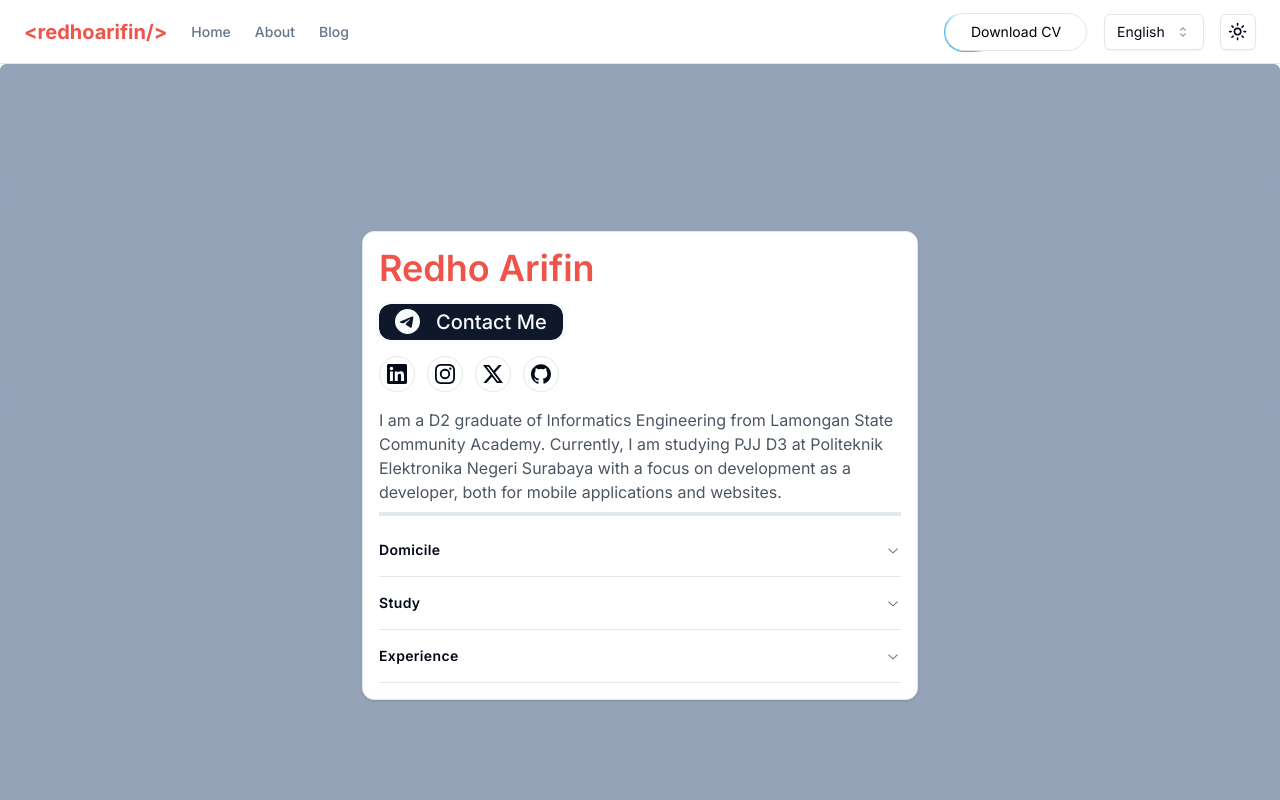
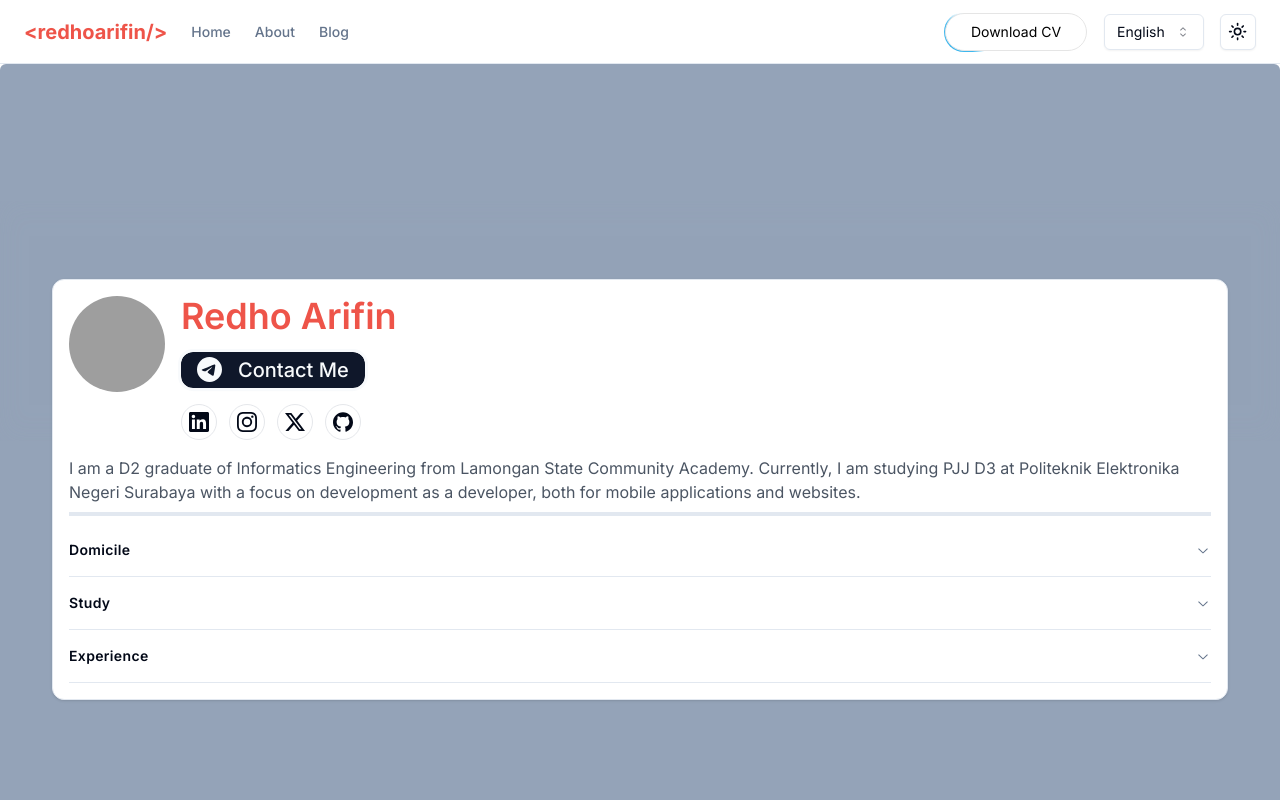
Before and after one commit to redhocode/redhocode-portofolio-2024, a Next.js app: page /en/about in a window 1280 px wide. Shown: the top 800 px of the page. Built offline with nearby package versions, Linux system fonts and the light colour scheme; grey boxes are pictures that could not be loaded.

Commit message:
add avatar

```diff
--- a/package.json
+++ b/package.json
@@ -10,6 +10,7 @@
   },
   "dependencies": {
     "@radix-ui/react-accordion": "^1.2.0",
+    "@radix-ui/react-avatar": "^1.1.0",
     "@radix-ui/react-dialog": "^1.1.1",
     "@radix-ui/react-dropdown-menu": "^2.1.1",
     "@radix-ui/react-icons": "^1.3.0",
--- a/src/app/[locale]/about/page.tsx
+++ b/src/app/[locale]/about/page.tsx
@@ -4,6 +4,7 @@
 import { useTranslations } from "next-intl";
 import { MapPinned, GraduationCap, School, BriefcaseBusiness } from "lucide-react";
 import { Card, CardContent, CardDescription, CardTitle } from "@/components/ui/card";
+import { Avatar, AvatarFallback, AvatarImage } from "@/components/ui/avatar";
 import {
   Accordion,
   AccordionContent,
@@ -16,6 +17,7 @@
 import { MovingButtonCV } from "@/components/CV";
 import Button from "@/components/Button";
 import { TelegramIcon } from "@/components/icons";
+import { cn } from "@/lib/utils";
 export default function Page() {
   const t = useTranslations("Bio");
   return (
@@ -33,14 +35,28 @@
         >
           <section id="about" className="lg:mt-8 mt-80">
             <div className="md:container flex flex-col mx-auto md:flex-row md:items-center py-5 justify-center">
-              <div className="w-full px-4 md:w-1/2 lg:w-1/2">
+              <div className="w-full ">
+
                 <Card className="px-4 py-4">
+                  <div className="flex flex-row gap-4">
+                  <Avatar className="w-24 h-24">
+                    <AvatarImage src="https://github.com/shadcn.png" />
+                    <AvatarFallback>CN</AvatarFallback>
+                  </Avatar>
+
+                    <div className="flex flex-col">
                   <h1 className="text-4xl font-semibold text-[#ee5449]">
                     {t("name")}
                   </h1>
-                  <Button variant="outline" className="mt-4 gap-4 py-4 rounded-xl" href="https://t.me/redhoarifin" target="_blank">
-                    <TelegramIcon/>
-                  <h3 className="text-xl">{t("contact")}</h3>
+
+                  <Button
+                    variant="outline"
+                    className="mt-4 gap-4 py-4 rounded-xl"
+                    href="https://t.me/redhoarifin"
+                    target="_blank"
+                  >
+                    <TelegramIcon />
+                    <h3 className="text-xl">{t("contact")}</h3>
                   </Button>
                   <div className="flex items-center mt-4 cursor-pointer">
                     <a
@@ -118,6 +134,8 @@
                       </svg>
                     </a>
                   </div>
+                    </div>
+                  </div>
                   <p className="text-gray-600 dark:text-gray-400 mt-4">
                     {t("desc")}
                   </p>
@@ -171,24 +189,10 @@
                   </Accordion>
                 </Card>
               </div>
-
-              {/* <div className="w-full px-4 mt-10 md:w-1/2 md:mt-0 lg:w-1/2">
-                <div className="relative">
-                  <Image
-                    src={HeroImage}
-                    alt="Hero"
-                    height={200}
-                    width={500}
-                    className="mx-auto duration-300 cursor-pointer max-w-full right-10 hover:scale-105"
-                  />
-                </div>
-              </div> */}
             </div>
-
           </section>
         </motion.h1>
       </LampContainer>
-
     </>
   );
 }
--- /dev/null
+++ b/src/components/ui/avatar.tsx
@@ -0,0 +1,50 @@
+"use client"
+
+import * as React from "react"
+import * as AvatarPrimitive from "@radix-ui/react-avatar"
+
+import { cn } from "@/lib/utils"
+
+const Avatar = React.forwardRef<
+  React.ElementRef<typeof AvatarPrimitive.Root>,
+  React.ComponentPropsWithoutRef<typeof AvatarPrimitive.Root>
+>(({ className, ...props }, ref) => (
+  <AvatarPrimitive.Root
+    ref={ref}
+    className={cn(
+      "relative flex h-10 w-10 shrink-0 overflow-hidden rounded-full",
+      className
+    )}
+    {...props}
+  />
+))
+Avatar.displayName = AvatarPrimitive.Root.displayName
+
+const AvatarImage = React.forwardRef<
+  React.ElementRef<typeof AvatarPrimitive.Image>,
+  React.ComponentPropsWithoutRef<typeof AvatarPrimitive.Image>
+>(({ className, ...props }, ref) => (
+  <AvatarPrimitive.Image
+    ref={ref}
+    className={cn("aspect-square h-full w-full", className)}
+    {...props}
+  />
+))
+AvatarImage.displayName = AvatarPrimitive.Image.displayName
+
+const AvatarFallback = React.forwardRef<
+  React.ElementRef<typeof AvatarPrimitive.Fallback>,
+  React.ComponentPropsWithoutRef<typeof AvatarPrimitive.Fallback>
+>(({ className, ...props }, ref) => (
+  <AvatarPrimitive.Fallback
+    ref={ref}
+    className={cn(
+      "flex h-full w-full items-center justify-center rounded-full bg-muted",
+      className
+    )}
+    {...props}
+  />
+))
+AvatarFallback.displayName = AvatarPrimitive.Fallback.displayName
+
+export { Avatar, AvatarImage, AvatarFallback }
```
Also changed, not shown: 1 other file (tests, documents, lock files or other folders).
